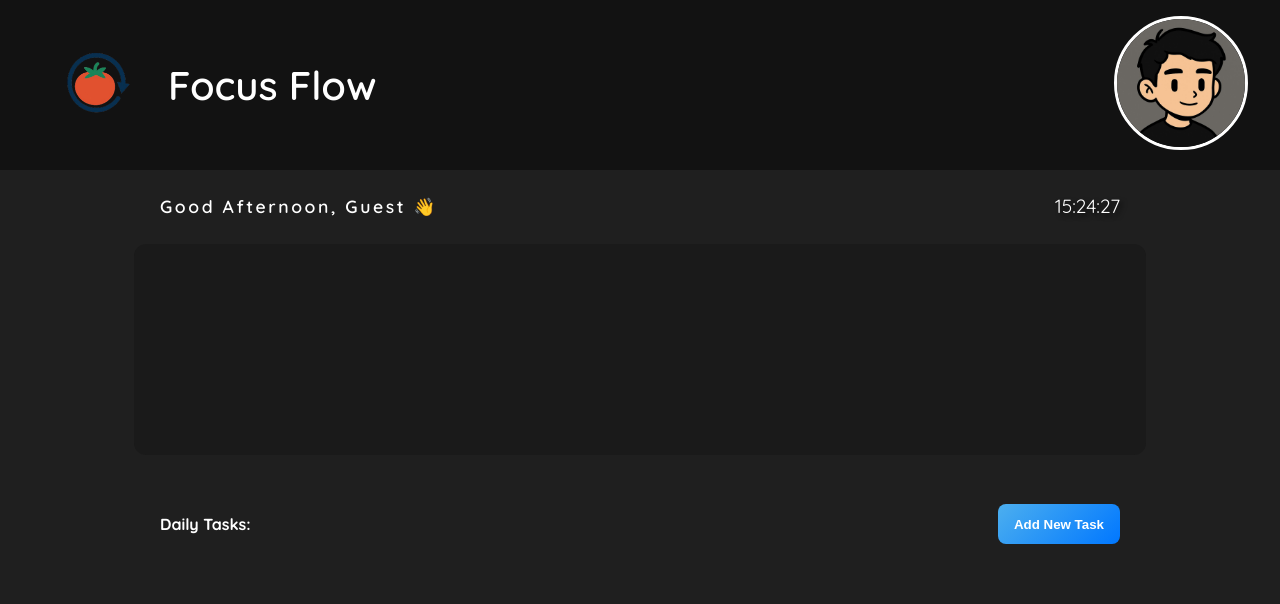
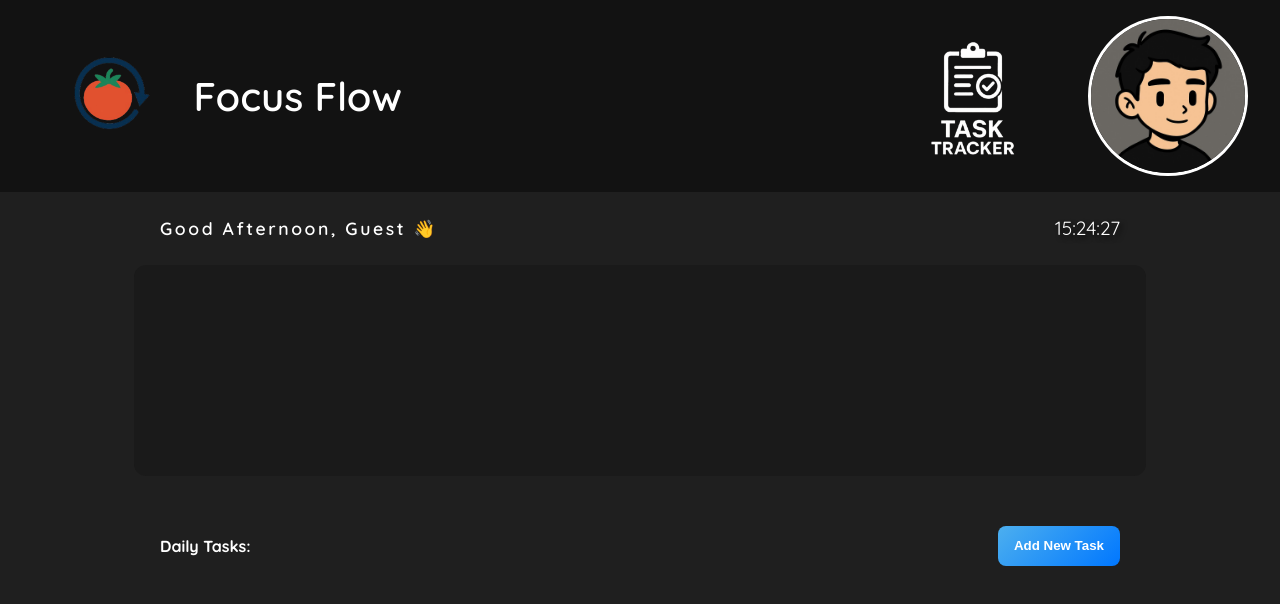
Before and after one commit to r1derPUSH/focus-flow, a React (Vite) app: page / in a window 1280 px wide. Both pictures are taken after a click on the button "Skip". Shown: the top 604 px of the page. Built offline with nearby package versions, Linux system fonts and the light colour scheme.

Commit message:
Added task tracked

```diff
--- a/src/Header.jsx
+++ b/src/Header.jsx
@@ -3,6 +3,7 @@ import notification from "./assets/notification.png";
 import Greeting from "./Greeting";
 import avatar from "./assets/man-avatar.jpg";
 import avatar2 from "./assets/woman-avatar.png";
+import taskImg from "./assets/tasks-image.png";
 
 function Header({ name, surname }) {
   const isManOrWoman = localStorage.getItem("user-image");
@@ -15,7 +16,8 @@ function Header({ name, surname }) {
               <img src={logo} alt="" className="logotype" />
               <h1 className="logo-text">Focus Flow</h1>
             </div>
-            <div>
+            <div className="flex-header-images-rightSide">
+              <img className="task-img" src={taskImg} alt="" />
               <img
                 src={
                   isManOrWoman === "man"
--- a/src/index.css
+++ b/src/index.css
@@ -200,10 +200,22 @@ body {
 
 .logotype,
 .avatar-header {
-  width: clamp(6vw, 10vw, 12vw);
+  width: clamp(8vw, 12vw, 14vw);
   height: auto;
   border-radius: 50%;
   /* border: 3px solid white; */
+}
+
+.flex-header-images-rightSide {
+  display: flex;
+  justify-content: center;
+  align-items: center;
+}
+
+.task-img {
+  margin-right: 3vw;
+  width: clamp(8vw, 12vw, 14vw);
+  height: auto;
 }
 
 .avatar-header {
```
Also changed, not shown: src/assets/tasks-image.png (added).
